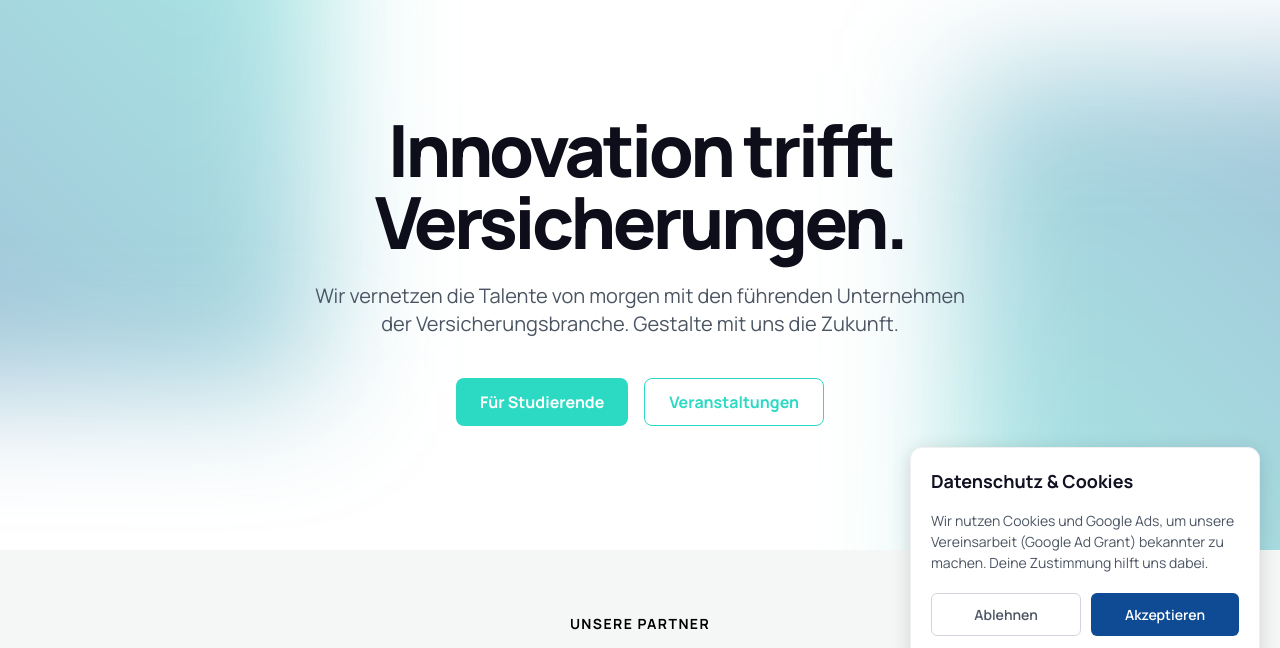
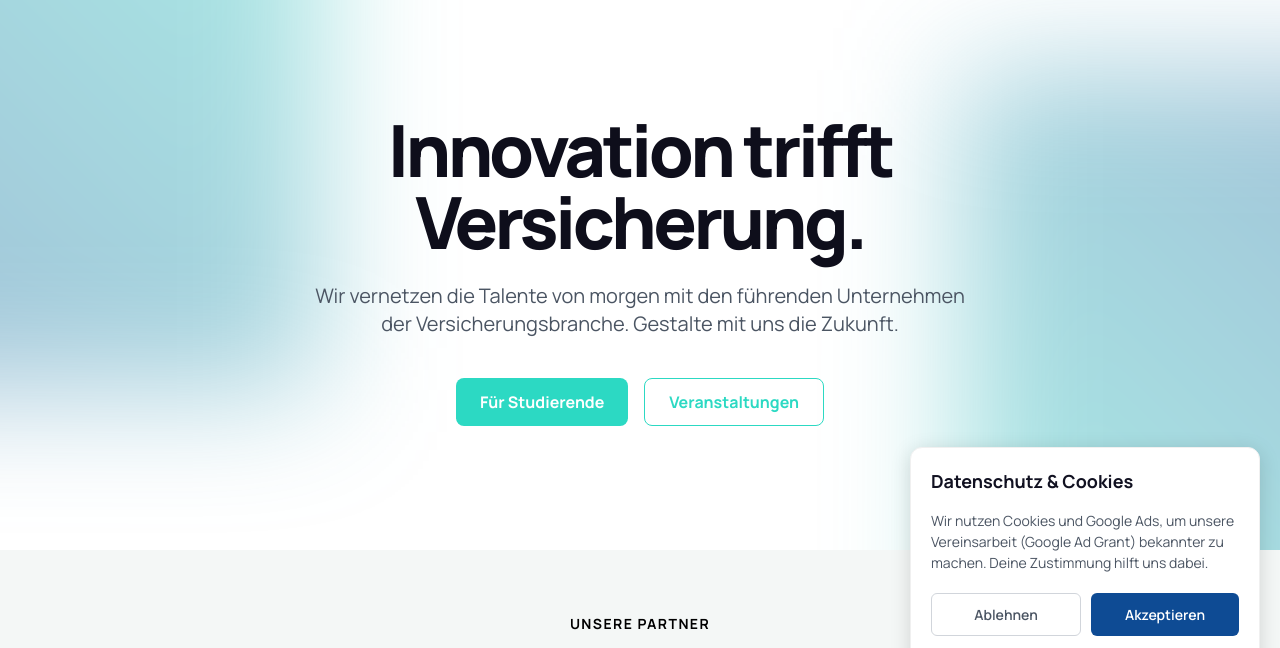
Before and after one commit to NextGenForumDEV/nextgen-webseite-test1, a website: page index.html in a window 1280 px wide. Shown: the part 90-738 px from the top of the page. Drawn offline with nearby package versions, Linux system fonts and the light colour scheme.

Commit message:
Update index.html

```diff
--- a/index.html
+++ b/index.html
@@ -90,7 +90,7 @@
                 <div
                     class="relative z-10 mx-auto flex h-full max-w-4xl flex-col items-center justify-center px-4 text-center">
                     <h1 class="text-5xl font-extrabold leading-tight tracking-tighter md:text-6xl lg:text-7xl">
-                        Innovation trifft Versicherungen.
+                        Innovation trifft Versicherung.
                     </h1>
                     <p class="mt-6 max-w-2xl text-lg text-gray-600 dark:text-gray-300 md:text-xl">
                         Wir vernetzen die Talente von morgen mit den führenden Unternehmen der Versicherungsbranche.
```
